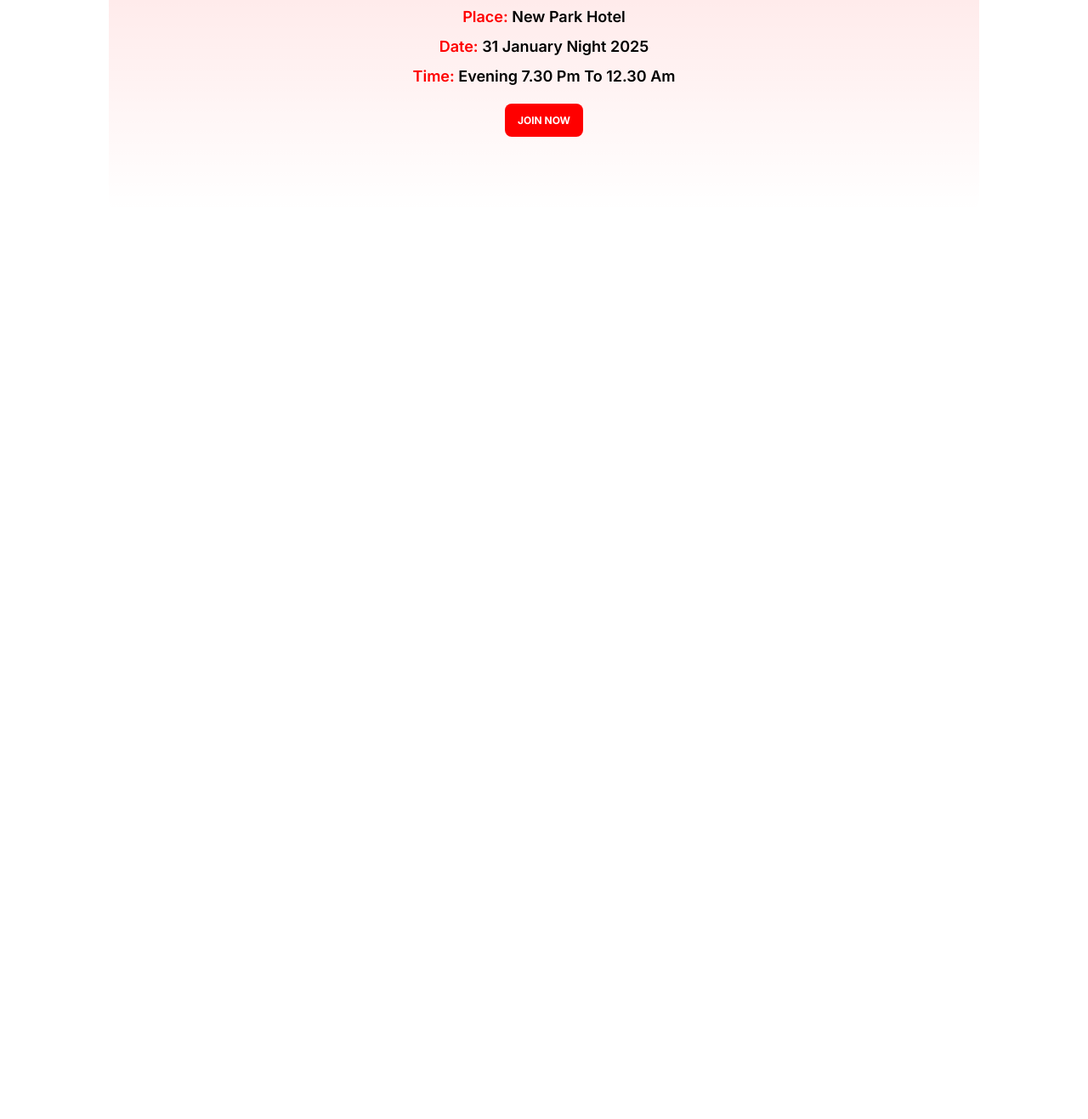
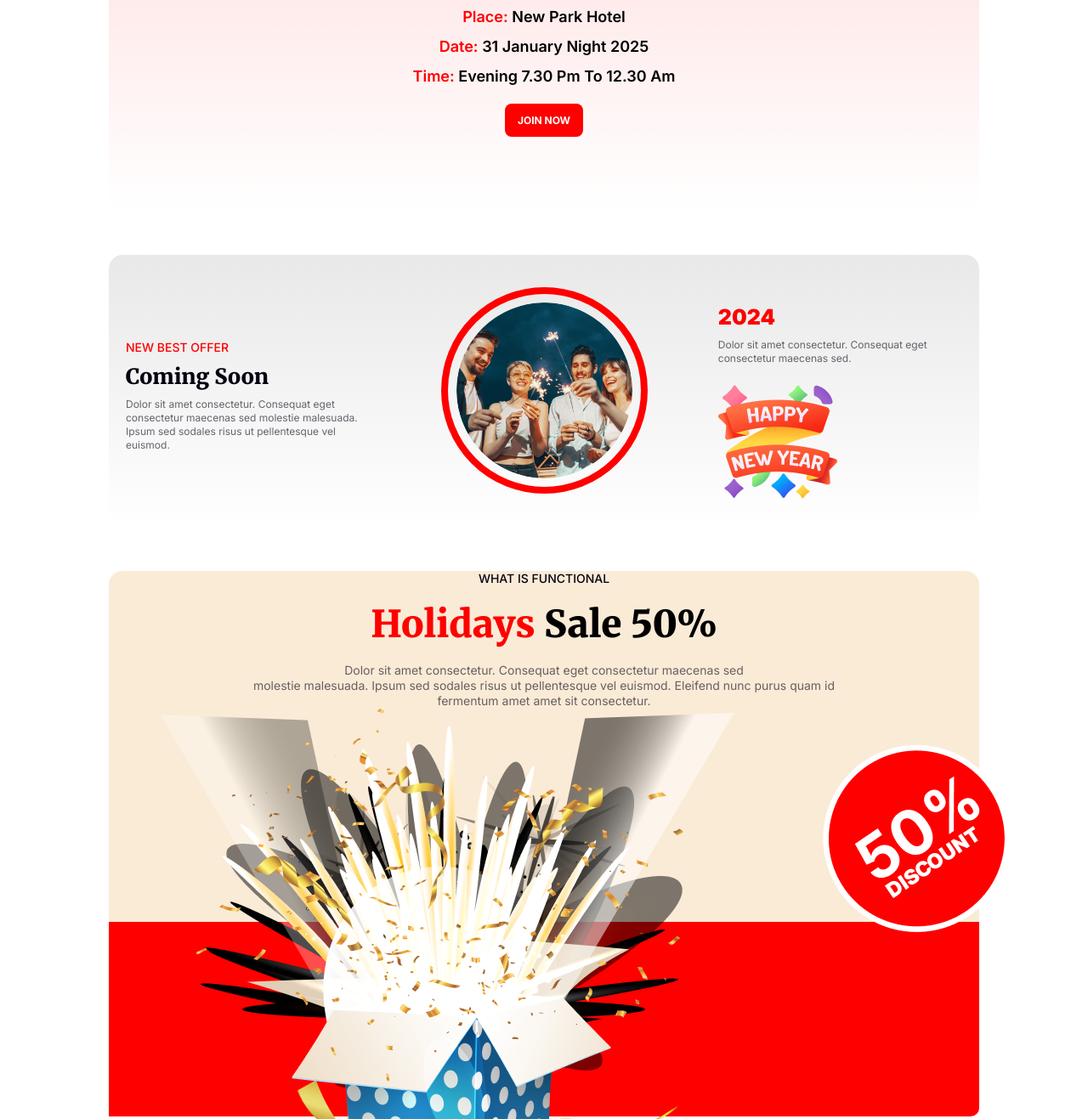
Before and after one commit to mdrasel97/new-year-task, a plain HTML site: page index.html in a window 1280 px wide. Shown: the part 1599-2916 px from the top of the page at 85% size. Before the commit the page ends 1899 px from the top, so only its background shows below. Drawn offline with Linux system fonts and the light colour scheme.

Commit message:
fast main section desing

```diff
--- a/index.html
+++ b/index.html
@@ -49,6 +49,42 @@
            </section>
 
            <!-- coming section  -->
+            <section class="coming_container">
+                <div class="coming_content">
+                    <p class="coming_subtitle">NEW BEST OFFER</p>
+                    <h2 class="coming_title">Coming Soon</h2>
+                    <p class="coming_content_subtitle">Dolor sit amet consectetur. Consequat eget consectetur maecenas sed molestie malesuada. Ipsum sed sodales risus ut pellentesque vel euismod. </p>
+
+                </div>
+                <div class="coming_img">
+                    <img src="./images/Ellipse 1.png" alt="">
+                </div>
+                <div class="coming_content2">
+                    <p class="coming_content2_title">2024</p>
+                    <p class="coming_content2_subtitle">Dolor sit amet consectetur. Consequat eget consectetur maecenas sed.</p>
+                    <img src="./images/Group 96.png" alt="">
+
+                </div>
+            </section>
+
+            <!-- holiday section  -->
+             <section class="holyday">
+                <div class="holyday_content">
+                    <p class="holiday_subtitle">WHAT IS FUNCTIONAL</p>
+                    <h1 class="holiday_title"> <span>Holidays</span> Sale 50%</h1>
+                    <p class="text_dark">Dolor sit amet consectetur. Consequat eget consectetur maecenas sed <br>
+                        molestie malesuada. Ipsum sed sodales risus ut pellentesque vel euismod. Eleifend nunc purus quam id <br> fermentum amet amet sit consectetur.</p>
+                </div>
+                <div class="image_container">
+                    <div class="img_content">
+                        <img src="./images/Group 75.png" alt="">
+                    </div>
+                    <div class="img_content1">
+                        <img src="./images/Group 44.png" alt="">
+                    </div>
+                </div>
+
+             </section>
 
     </main>
 </body>
--- a/style.css
+++ b/style.css
@@ -25,7 +25,7 @@
 }
 
 .text_dark{
-    color: rgba(255, 255, 255, 0.8);
+    color: rgba(7, 2, 17, 0.6);
     font-family: Inter;
     font-size: 14px;
     font-weight: 400;
@@ -173,3 +173,103 @@
     text-align: center;
     text-transform: capitalize;
 }
+
+/* coming_container */
+.coming_container{
+    width: 80%;
+    height: 322px;
+    border-radius: 16px;
+    display: flex;
+    justify-content: space-between;
+    align-items: center;
+    border-radius: 16px;
+    margin: 50px auto;
+    background: linear-gradient(180.00deg, rgba(33, 33, 33, 0.1),rgba(66, 66, 66, 0) 100%);
+}
+.coming_content{
+    padding-left: 20px;
+    align-items: center;
+}
+.coming_content,
+.coming_content2{
+    width: 30%;
+    margin-top: 30px;
+}
+.coming_img img{
+    width: 243px;
+    border: 8px solid rgb(255, 0, 0);
+    border-radius: 50%;
+    padding: 10px;
+}
+.coming_subtitle{
+    color: rgb(255, 0, 0);
+    font-family: Inter;
+    font-size: 14px;
+    font-weight: 500;
+    line-height: 18px;
+    margin-bottom: 10px;
+}
+.coming_title,
+.coming_content2_title{
+    color: rgb(7, 2, 17);
+    font-family: Merriweather;
+    font-size: 25px;
+    font-weight: 900;
+    line-height: 30px;
+    text-align: left;
+    text-transform: capitalize;
+    margin-bottom: 10px;
+}
+.coming_content2_title{
+    color: rgb(255, 0, 0);
+    font-family: Inter;
+}
+.coming_content2_subtitle,
+.coming_content_subtitle{
+    color: rgba(7, 2, 17, 0.6);
+    font-family: Inter;
+    font-size: 12px;
+    font-weight: 400;
+    line-height: 16px;
+    text-align: left;
+    margin-bottom: 20px;
+}
+
+
+/* holiday section start  */
+.holyday{
+    width: 80%;
+    background-color: antiquewhite;
+    margin: 50px auto;
+    border-radius: 16px;
+}
+.holyday_content{
+    text-align: center;
+}
+.holiday_subtitle{
+    color: rgb(7, 2, 17);
+    font-family: Inter;
+    font-size: 14px;
+    font-weight: 500;
+    line-height: 18px;
+}
+.holiday_title span{
+    color: rgb(255, 0, 0);
+}
+.holiday_title{
+    font-family: Merriweather;
+    font-size: 44px;
+    font-weight: 900;
+    line-height: 90px;
+
+}
+.image_container{
+    width: 100%;
+    height: 480px;
+    background-image: url("./images/Rectangle\ 2.png");
+    background-repeat: no-repeat;
+    /* background-size: cover; */
+    background-position: bottom;
+    border-bottom-right-radius: 10px;
+    display: flex;
+}
```
